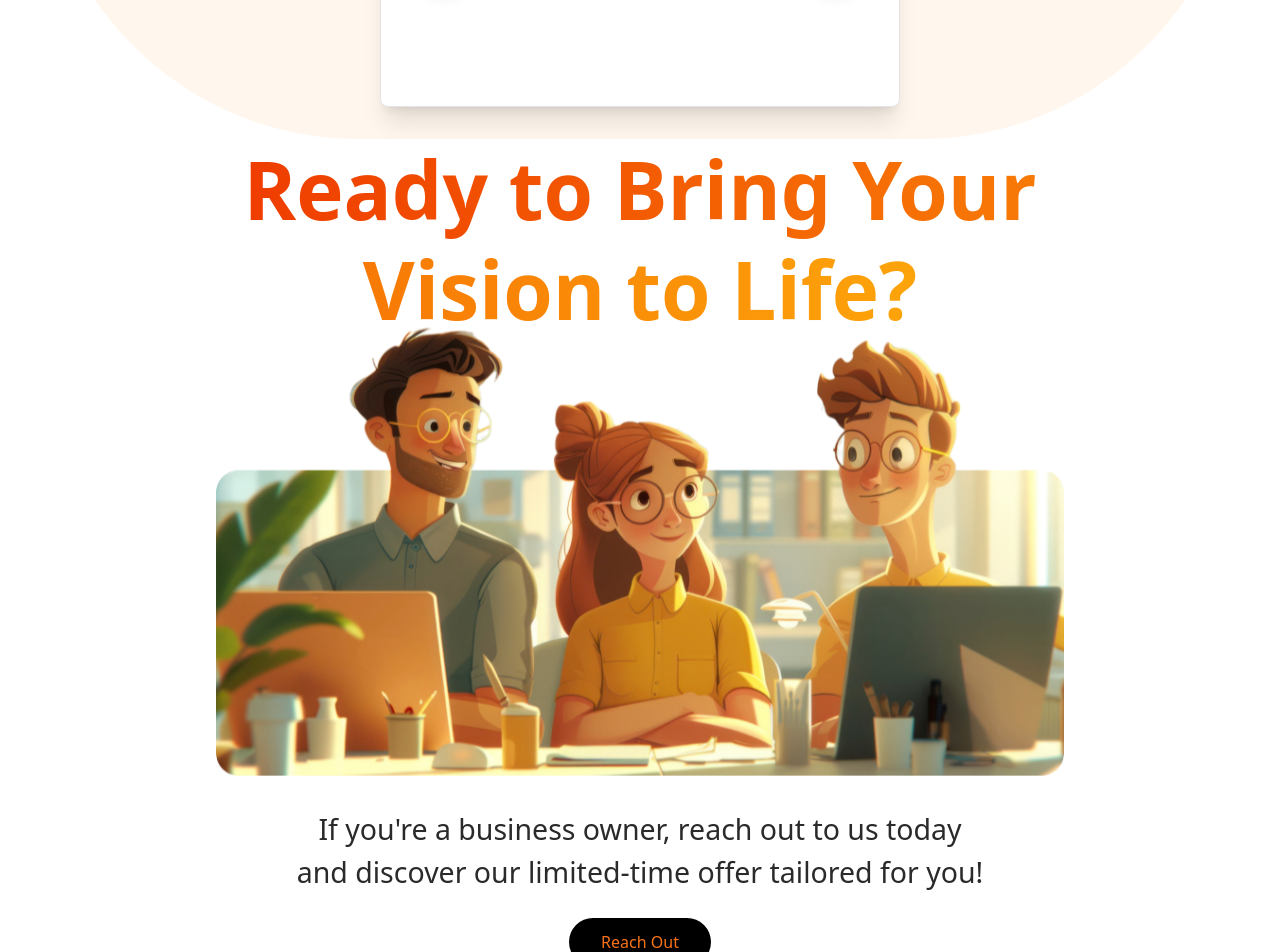
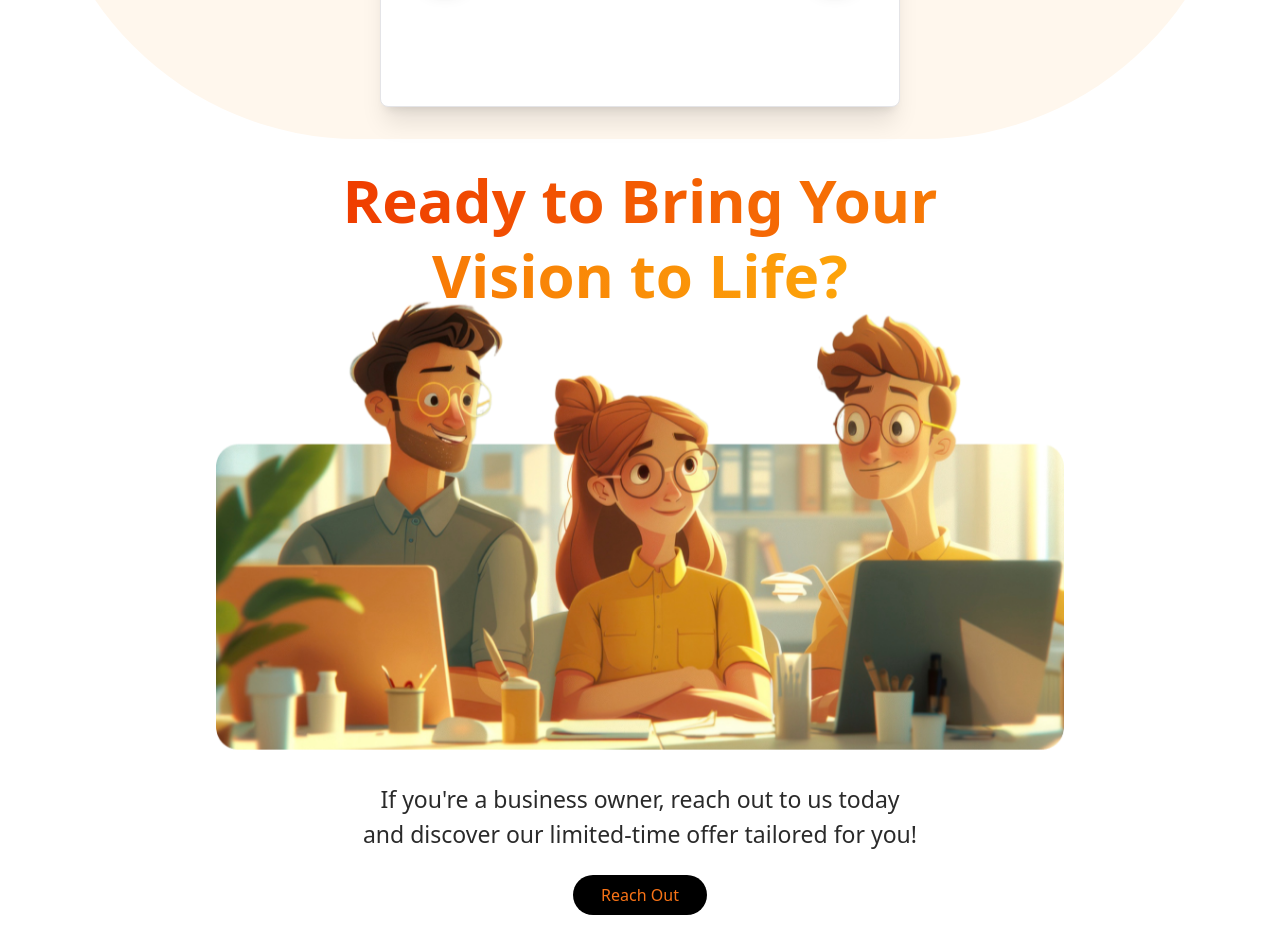
Before and after one commit to Terracode-Dev/Main-Site, a React (Vite) app: page / in a window 1280 px wide. Shown: the part 3320-4272 px from the top of the page. Built offline with nearby package versions, Linux system fonts and the light colour scheme.

Commit message:
faq section

```diff
--- a/src/components/home/Faq.tsx
+++ b/src/components/home/Faq.tsx
@@ -5,7 +5,7 @@ import React, { useRef, useState } from "react";
 import ContactForm from "../contactus/Contact";
 
 const Faq: React.FC = () => {
-  const [isContactFormOpen, setIsContactFormOpen] = useState(false); // State to control ContactForm visibility
+  const [isContactFormOpen, setIsContactFormOpen] = useState(false);
 
   const headerRef = useRef(null);
   const imageRef = useRef(null);
@@ -28,7 +28,7 @@ const Faq: React.FC = () => {
           transition={{ duration: 0.8, delay: 0.2 }}
           className="font-bold leading-tight relative z-0 lg:mb-[-110px] md:mb-[-95px] mb-[-50px]"
         >
-          <span className="lg:text-[80px] md:text-[50px] font-bold bg-gradient-to-r from-[#EF3D00] to-[#FDA40A] bg-clip-text text-transparent">
+          <span className="lg:text-[60px] md:text-[50px] font-bold bg-gradient-to-r from-[#EF3D00] to-[#FDA40A] bg-clip-text text-transparent">
             Ready to Bring Your <br /> Vision to Life?
           </span>
         </motion.h1>
@@ -50,7 +50,7 @@ const Faq: React.FC = () => {
           initial={{ opacity: 0, y: 50 }}
           animate={isParagraphInView ? { opacity: 1, y: 0 } : { opacity: 0, y: 50 }}
           transition={{ duration: 0.8, delay: 0.6 }}
-          className="text-[#2A2A2A] lg:text-[28.5px] md:text-[22px] text-[16px] mt-8 leading-normal"
+          className="text-[#2A2A2A] lg:text-[23px] md:text-[22px] text-[16px] mt-8 leading-normal"
         >
           If you're a business owner, reach out to us today <br />
           and discover our limited-time offer tailored for you!
@@ -61,11 +61,11 @@ const Faq: React.FC = () => {
           ref={buttonRef}
           initial={{ opacity: 0, y: 50 }}
           animate={isButtonInView ? { opacity: 1, y: 0 } : { opacity: 0, y: 50 }}
-          transition={{ duration: 0.8, delay: 0.8 }}
+          transition={{ duration: 0.8, delay: 0.7 }}
           whileHover={{ scale: 1.1 }}
           whileTap={{ scale: 0.95 }}
-          className="bg-black text-orange-500 font-medium py-3 px-8 rounded-full mt-6"
-          onClick={() => setIsContactFormOpen(true)} // Open ContactForm on click
+          className="bg-black text-orange-500 font-medium py-2 px-7 rounded-full mt-6"
+          onClick={() => setIsContactFormOpen(true)}
         >
           Reach Out
         </motion.button>
```
